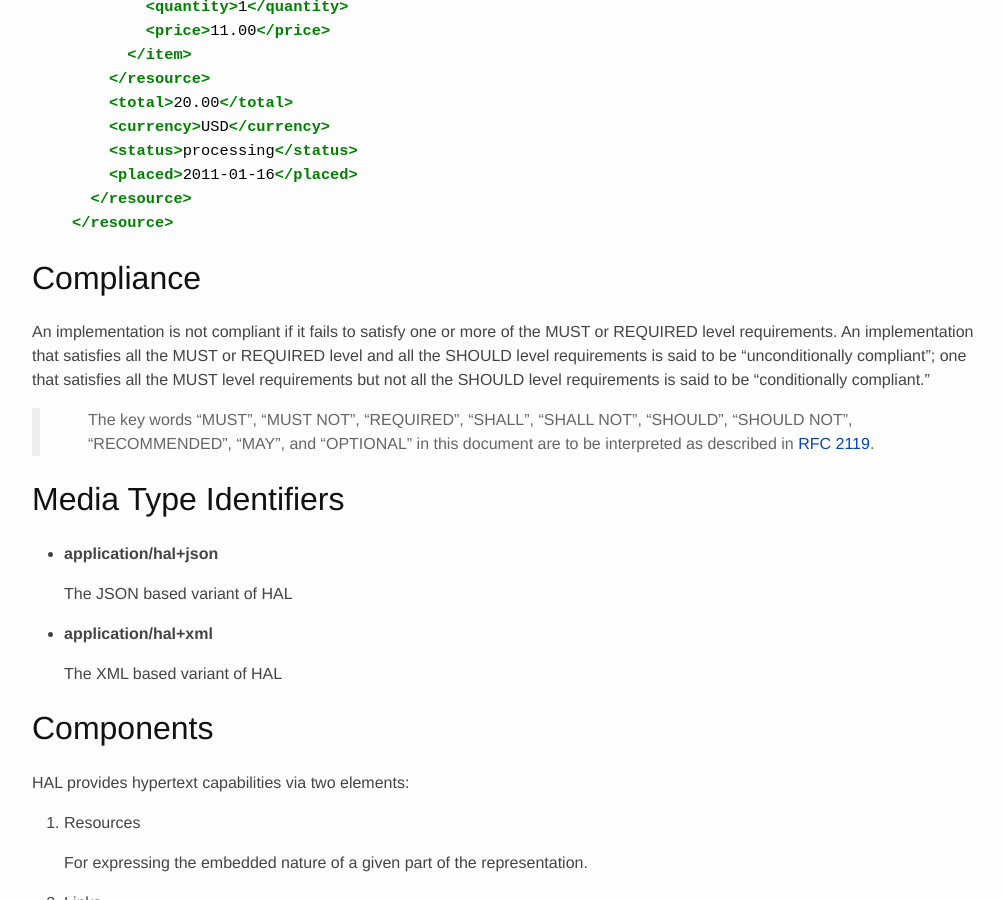
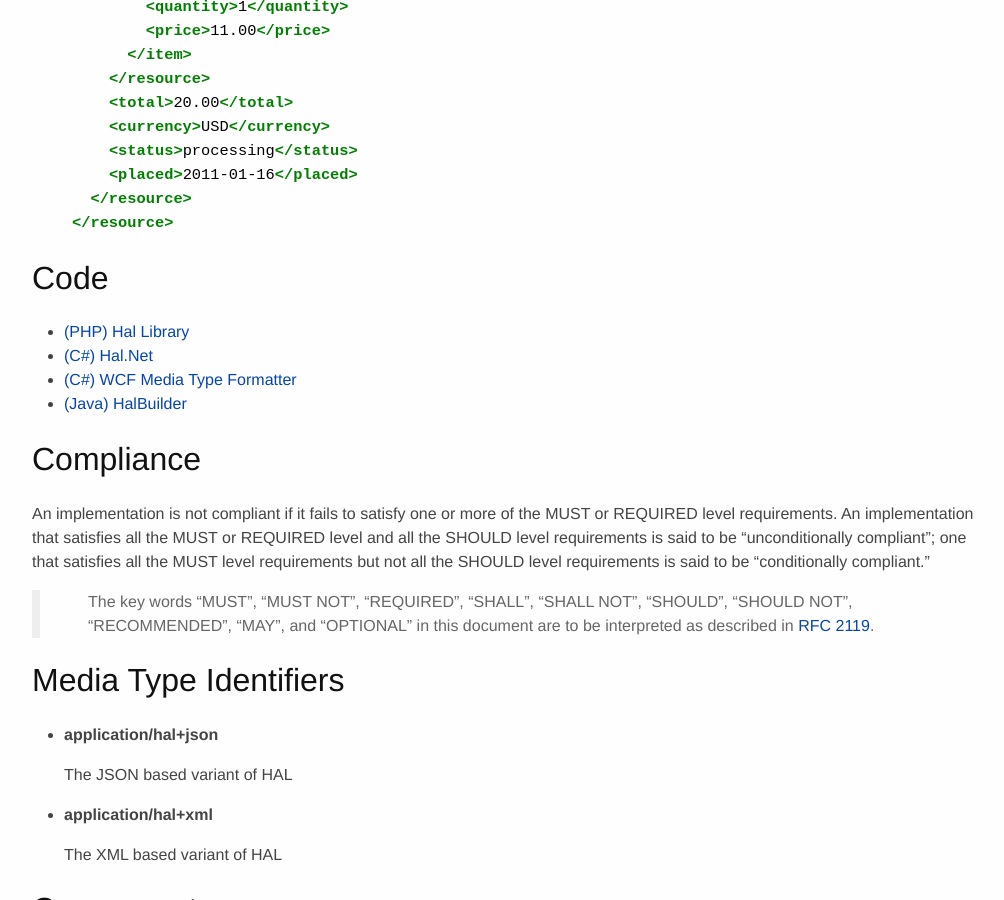
Before and after one commit to mikekelly/hal_specification, a Jekyll site: the page built from hal_specification.md, in a window 1280 px wide and 900 px high, scrolled down 3835 px. Shown: the whole window, without its empty margins (128-1132 px from the left). Built offline with Jekyll 4.4.1, drawn with Linux system fonts in a browser that asks for light colours; Markdown is read by kramdown in place of the engine named in the settings.

Commit message:
add links to libraries

```diff
--- a/hal_specification.md
+++ b/hal_specification.md
@@ -157,6 +157,12 @@ Here is the same example using the XML variant of HAL:
 </resource>
 {% endhighlight %}
 
+## Code
+* [(PHP) Hal Library][12]
+* [(C#) Hal.Net][13]
+* [(C#) WCF Media Type Formatter][14]
+* [(Java) HalBuilder][11]
+
 ## Compliance
 
 An implementation is not compliant if it fails to satisfy one or more of the MUST or REQUIRED level requirements. An implementation that satisfies all the MUST or REQUIRED level and all the SHOULD level requirements is said to be "unconditionally compliant"; one that satisfies all the MUST level requirements but not all the SHOULD level requirements is said to be "conditionally compliant."
```
Also changed, not shown: other parts of hal_specification.md (+4 -0 lines).
